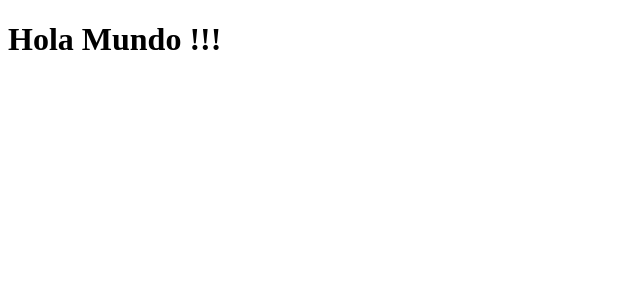
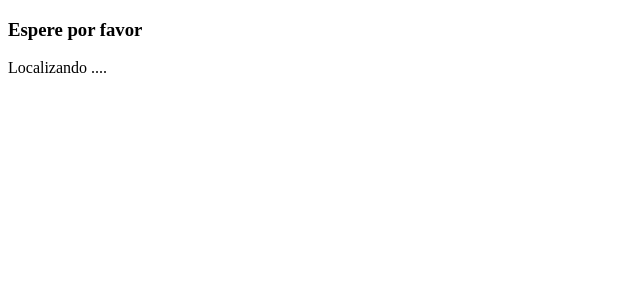
Before and after one commit to Juanpabedoyav/MapsApp, a React (Create React App) app: page / in a window 1280 px wide. Shown: the top 300 px of the page, without its empty margins (0-640 px from the left). Built offline with nearby package versions, Linux system fonts and the light colour scheme; no server answers.

Commit message:
add: show cords in the view

```diff
--- a/src/MapApp.tsx
+++ b/src/MapApp.tsx
@@ -1,9 +1,10 @@
 import { PlacesProvider } from "./context/places/PlacesProvider"
+import { HomeScreen } from "./screens/HomeScreen"
 
 export const MapApp = () => {
   return (
     <PlacesProvider>
-        <h1>Hola Mundo !!!</h1>
+        <HomeScreen />
     </PlacesProvider>
   )
 }
--- /dev/null
+++ b/src/components/Loading/index.tsx
@@ -0,0 +1,11 @@
+
+export const Loading = () => {
+  return (
+    <div>
+
+        <h3>Espere por favor</h3>
+        <span>Localizando .... </span>
+
+    </div>
+  )
+}
--- /dev/null
+++ b/src/components/MapView/index.tsx
@@ -0,0 +1,17 @@
+import { useContext } from "react"
+import { PlaceContext } from "../../context/places/PlacesContext"
+import { Loading } from "../Loading"
+
+export const MapView = () => {
+ const {isLoading, userLocation} = useContext(PlaceContext)
+
+if(!!isLoading) return <><Loading/></>
+
+  return (
+    <div>{
+
+        userLocation?.join(',')
+
+        }</div>
+  )
+}
--- a/src/context/places/PlacesContext.ts
+++ b/src/context/places/PlacesContext.ts
@@ -3,7 +3,7 @@ import { createContext } from "react";
 
 export interface PlacesContextProps {
     isLoading: boolean
-    isLocation?: [number, number]
+    userLocation?: [number, number]
 }
 
 export const PlaceContext = createContext<PlacesContextProps>({} as PlacesContextProps);
--- /dev/null
+++ b/src/screens/HomeScreen.tsx
@@ -0,0 +1,7 @@
+import { MapView } from "../components/MapView"
+
+export const HomeScreen = () => {
+  return (
+    <MapView />
+  )
+}
```
